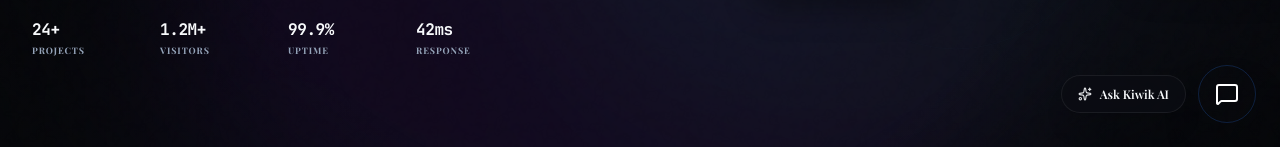
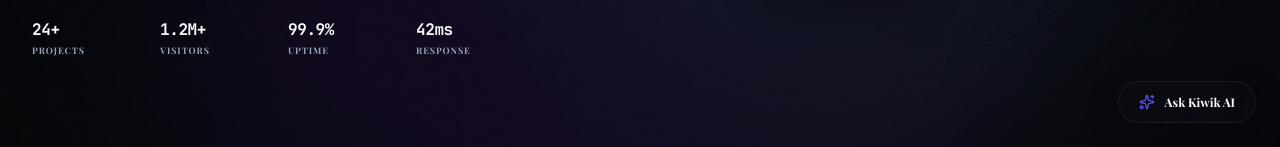
Before and after one commit to vivek-shaganti1/Kiwik, a Next.js app: page / in a window 1280 px wide. Shown: the part 653-800 px from the top of the page. Built offline with nearby package versions, Linux system fonts and the light colour scheme; a web font is replaced by a local one.

Commit message:
feat: simplify floating chatbot trigger button and correct dark theme centerpiece orbit line contrast colors

```diff
--- a/src/components/home/ai-chatbot.tsx
+++ b/src/components/home/ai-chatbot.tsx
@@ -306,34 +306,36 @@ export function AIChatbot() {
   return (
     <>
       {/* Floating Chat Trigger Button */}
-      <div className="fixed bottom-6 right-6 z-50 flex items-center gap-3">
-        <AnimatePresence>
-          {!isOpen && (
-            <motion.div
-              initial={{ opacity: 0, x: 20 }}
-              animate={{ opacity: 1, x: 0 }}
-              exit={{ opacity: 0, x: 20 }}
-              className="px-4 py-2.5 rounded-full bg-glass-bg border border-glass-border shadow-xl backdrop-blur-xl text-xs font-semibold text-text-primary flex items-center gap-2 cursor-pointer hover:bg-glass-bg-hover transition-colors"
+      <div className="fixed bottom-6 right-6 z-50">
+        <AnimatePresence mode="wait">
+          {!isOpen ? (
+            <motion.button
+              key="chat-trigger-pill"
+              initial={{ opacity: 0, y: 15 }}
+              animate={{ opacity: 1, y: 0 }}
+              exit={{ opacity: 0, y: 15 }}
+              transition={{ duration: 0.2 }}
               onClick={() => setIsOpen(true)}
+              className="px-5 py-3 rounded-full bg-glass-bg border border-glass-border shadow-2xl backdrop-blur-2xl text-xs font-bold text-text-primary flex items-center gap-2.5 cursor-pointer hover:bg-glass-bg-hover transition-all active:scale-95 [box-shadow:0_12px_40px_rgba(0,0,0,0.15)]"
             >
-              <Sparkles className="w-3.5 h-3.5 text-accent-blue animate-pulse" />
+              <Sparkles className="w-4 h-4 text-indigo-500 dark:text-accent-blue animate-pulse" />
               <span>Ask Kiwik AI</span>
-            </motion.div>
+            </motion.button>
+          ) : (
+            <motion.button
+              key="chat-close-circle"
+              initial={{ opacity: 0, scale: 0.8 }}
+              animate={{ opacity: 1, scale: 1 }}
+              exit={{ opacity: 0, scale: 0.8 }}
+              transition={{ duration: 0.2 }}
+              onClick={() => setIsOpen(false)}
+              className="p-3.5 rounded-full bg-rose-500 hover:bg-rose-600 text-white shadow-2xl transition-all active:scale-95 flex items-center justify-center border border-rose-500/20 cursor-pointer"
+              aria-label="Close AI Assistant"
+            >
+              <X className="w-5 h-5" />
+            </motion.button>
           )}
         </AnimatePresence>
-
-        <button
-          onClick={() => setIsOpen(!isOpen)}
-          className={cn(
-            "p-4 rounded-full shadow-2xl transition-all active:scale-95 flex items-center justify-center border",
-            isOpen
-              ? "bg-rose-500 hover:bg-rose-600 text-white border-rose-500/20"
-              : "bg-accent-blue hover:bg-blue-600 text-white border-blue-500/20"
-          )}
-          aria-label="Toggle AI Assistant"
-        >
-          {isOpen ? <X className="w-6 h-6" /> : <MessageSquare className="w-6 h-6" />}
-        </button>
       </div>
 
       {/* Chat Window Panel */}
--- a/src/components/home/centerpiece.tsx
+++ b/src/components/home/centerpiece.tsx
@@ -143,9 +143,9 @@ export function Centerpiece() {
     <div className="relative w-full max-w-[720px] h-[520px] mx-auto flex items-center justify-center select-none overflow-visible">
       {/* Background Orbits & Particle Lines */}
       <svg className="absolute inset-0 w-full h-full pointer-events-none z-0 overflow-visible" xmlns="http://www.w3.org/2000/svg">
-        <ellipse cx="50%" cy="50%" rx="290" ry="145" fill="none" stroke="currentColor" strokeWidth="1" className="text-slate-800/12 dark:text-white/25" />
-        <ellipse cx="50%" cy="50%" rx="250" ry="195" fill="none" stroke="currentColor" strokeWidth="1" className="text-slate-800/12 dark:text-white/25" strokeDasharray="4 4" />
-        <ellipse cx="50%" cy="50%" rx="190" ry="255" fill="none" stroke="currentColor" strokeWidth="1" className="text-slate-800/12 dark:text-white/25" />
+        <ellipse cx="50%" cy="50%" rx="290" ry="145" fill="none" stroke="currentColor" strokeWidth="1" className="text-black/20 dark:text-white/45" />
+        <ellipse cx="50%" cy="50%" rx="250" ry="195" fill="none" stroke="currentColor" strokeWidth="1" className="text-black/20 dark:text-white/45" strokeDasharray="4 4" />
+        <ellipse cx="50%" cy="50%" rx="190" ry="255" fill="none" stroke="currentColor" strokeWidth="1" className="text-black/20 dark:text-white/45" />
 
         {/* Glowing Orbs Particle Paths */}
         <circle r="3.5" fill="rgba(59, 130, 246, 0.55)" className="shadow-lg">
```
